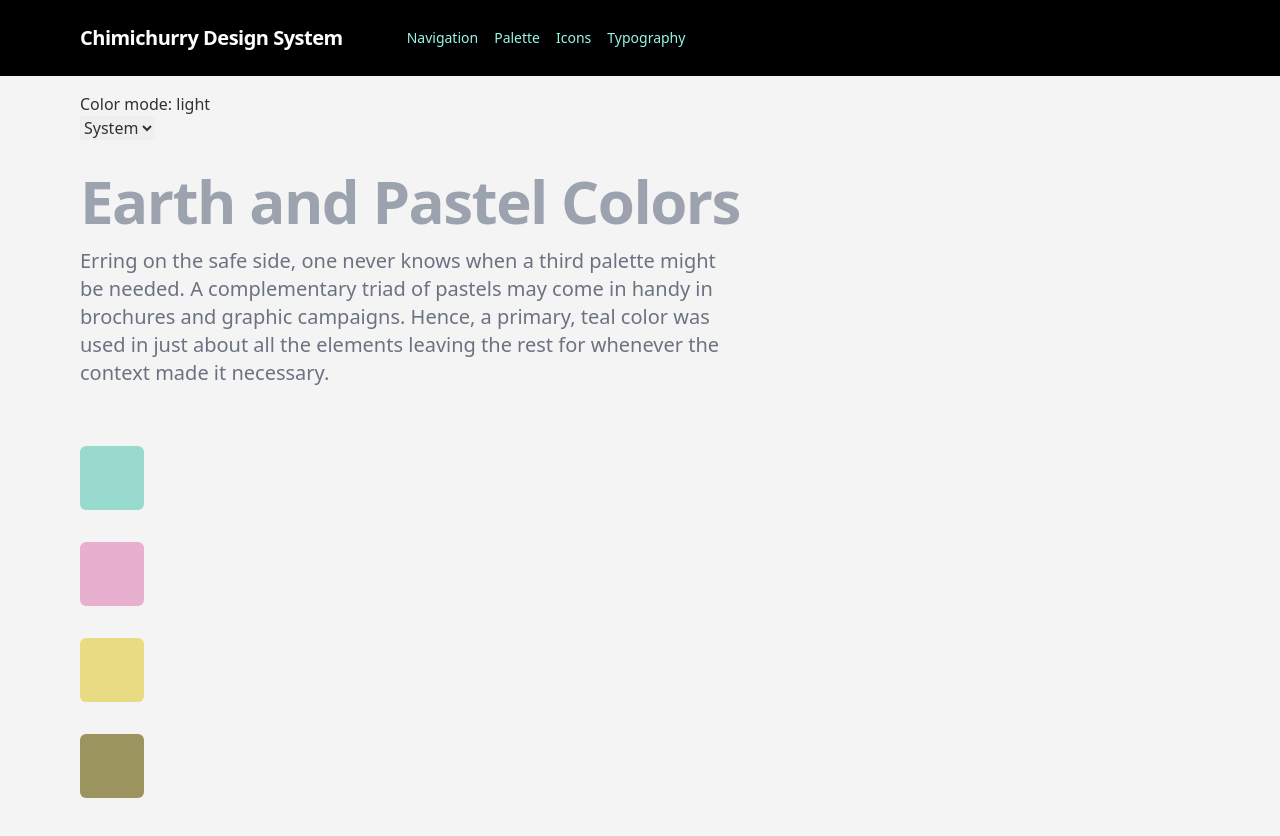
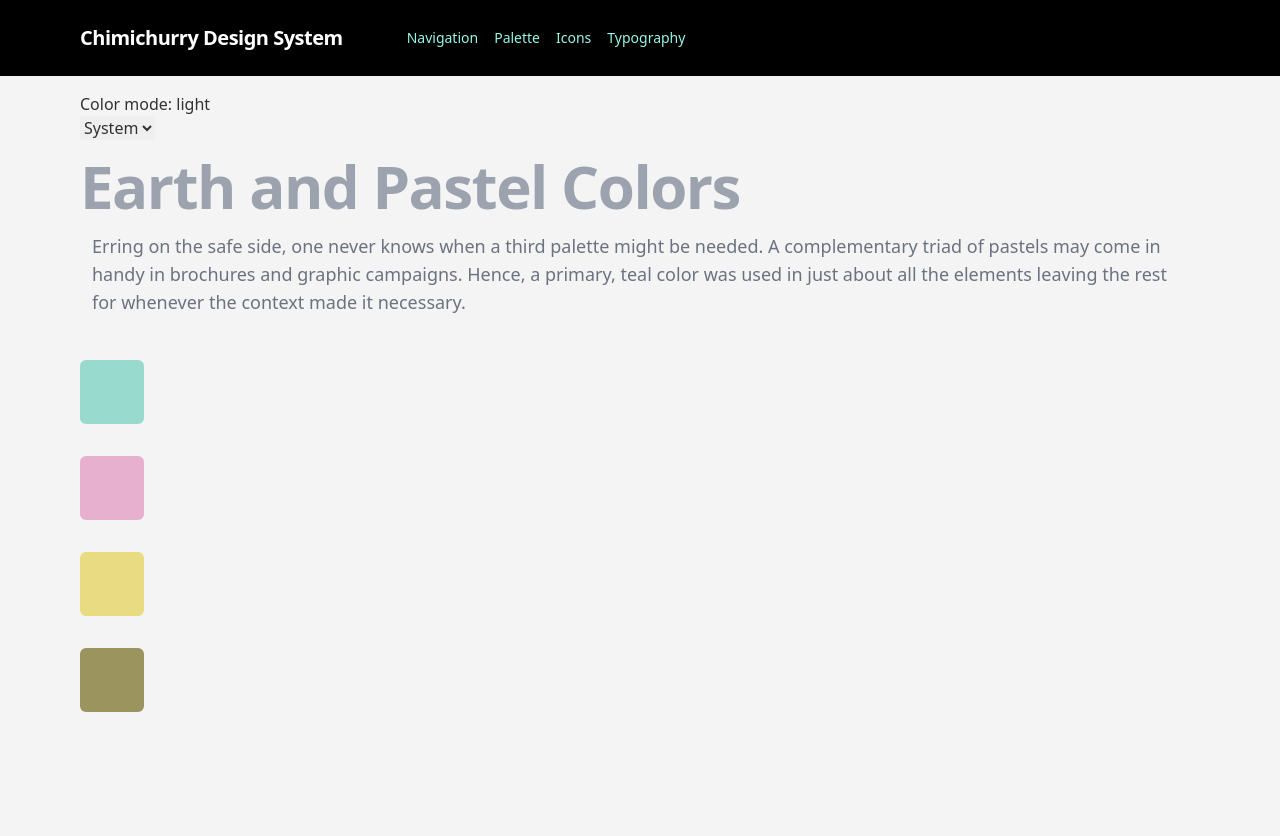
Before and after one commit to dadahaus/ui_nuxt, a Nuxt app: page /palette in a window 1280 px wide. Shown: the top 836 px of the page. Built offline with nearby package versions, Linux system fonts and the light colour scheme.

Commit message:
type kinda fixed

```diff
--- a/components/LargeCopy.vue
+++ b/components/LargeCopy.vue
@@ -1,7 +1,5 @@
 <template>
-  <div
-    class="max-w-[41%] m-3 text-lg text-gray-500 md:text-xl dark:text-gray-400"
-  >
+  <div class="m-3 text-lg text-gray-500 md:text-xl1 dark:text-gray-400">
     <slot />
   </div>
 </template>
--- a/layouts/default.vue
+++ b/layouts/default.vue
@@ -10,7 +10,7 @@
     </select>
   </div>
 
-  <div class="pl-20 flex flex-col justify-evenly h-screen gap-8">
+  <div class="pl-20 pr-20 flex flex-col justify-evenly h-auto gap-8">
     <slot />
   </div>
 
--- a/pages/icons.vue
+++ b/pages/icons.vue
@@ -5,13 +5,11 @@
     >
       Socials
     </h1>
-    <p
-      class="max-w-screen-sm mb-3 text-lg text-gray-500 md:text-xl dark:text-gray-400"
-    >
+    <LargeCopy title="Welcome">
       The social media icons were set to stand on their own apart from the
       buttons, keeping their border radius unchanged and spacing according to
       view width and height.
-    </p>
+    </LargeCopy>
   </div>
 
   <div class="flex flex-col items-start gap-8">
--- a/pages/navigation.vue
+++ b/pages/navigation.vue
@@ -5,13 +5,11 @@
     >
       Playful + Classic
     </h1>
-    <p
-      class="max-w-[41%] mb-3 text-lg text-gray-500 md:text-xl dark:text-gray-400"
-    >
+    <LargeCopy title="Welcome">
       The border radius was set to a maximum of 50% as to convey the playfulness
       of the brand. However, for the contact form fields that was significantly
       reduced
-    </p>
+    </LargeCopy>
   </div>
 
   <Navigation />
--- a/pages/palette.vue
+++ b/pages/palette.vue
@@ -5,15 +5,13 @@
     >
       Earth and Pastel Colors
     </h1>
-    <p
-      class="max-w-screen-sm mb-3 text-lg text-gray-500 md:text-xl dark:text-gray-400"
-    >
+    <LargeCopy title="Welcome">
       Erring on the safe side, one never knows when a third palette might be
       needed. A complementary triad of pastels may come in handy in brochures
       and graphic campaigns. Hence, a primary, teal color was used in just about
       all the elements leaving the rest for whenever the context made it
       necessary.
-    </p>
+    </LargeCopy>
   </div>
 
   <Palette />
--- a/pages/typography.vue
+++ b/pages/typography.vue
@@ -5,13 +5,11 @@
     >
       X-height and combination rules
     </h1>
-    <p
-      class="max-w-screen-sm mb-3 text-lg text-gray-500 md:text-xl dark:text-gray-400"
-    >
+    <LargeCopy title="Welcome">
       In searching for the perfect balance, it was decided to combine two sans
       serif typefaces with similar x height, which is a common principle for
       pairing typefaces.
-    </p>
+    </LargeCopy>
   </div>
   <div class="text-gray-400 flex flex-col gap-3" style="font-family: Visby">
     <h2>(Heading - h1, h2, h3)</h2>
```
